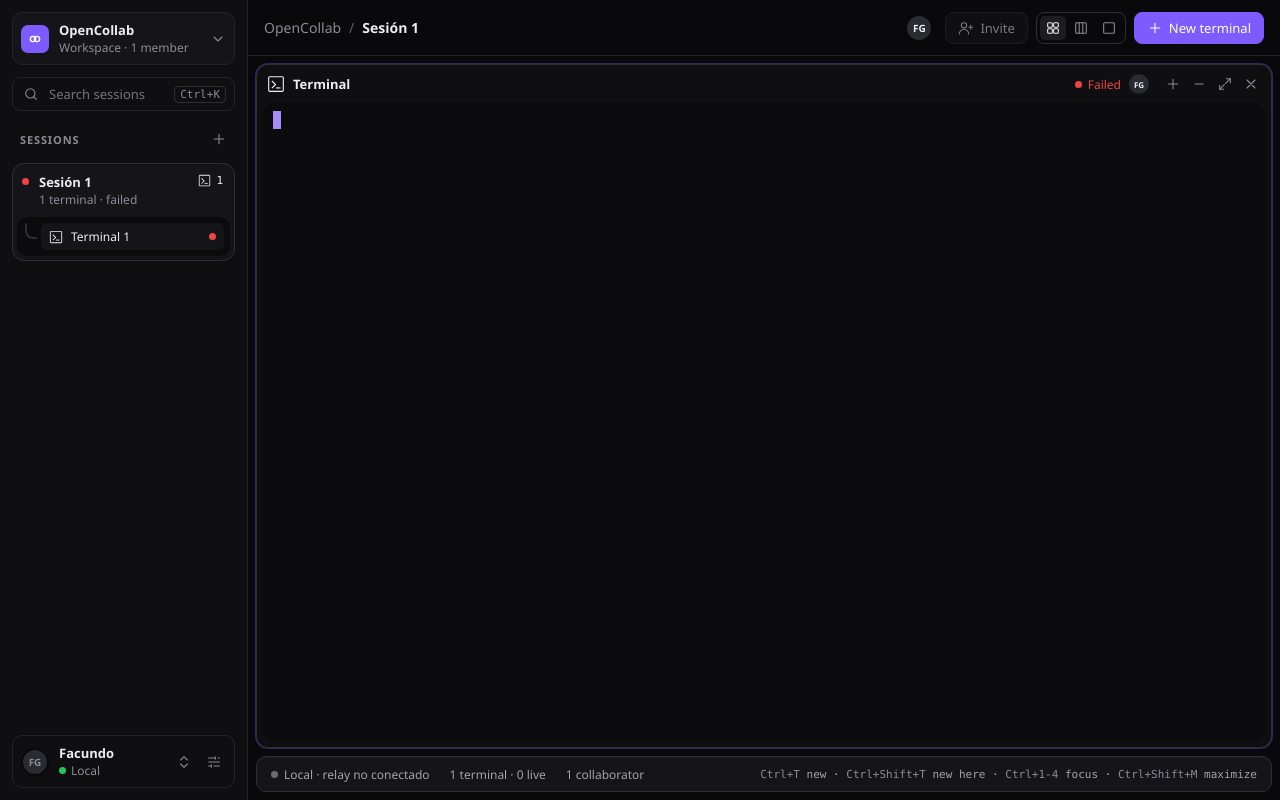
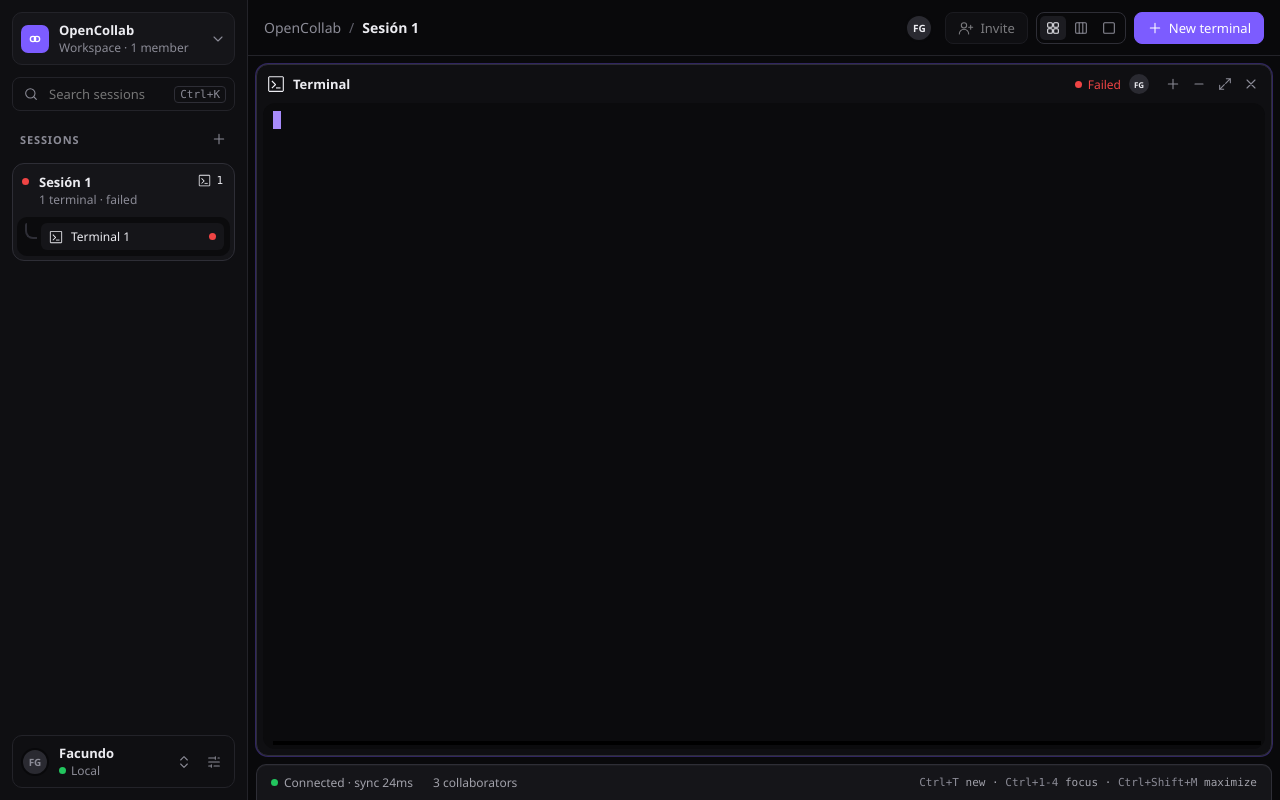
Before and after one commit to facyndev/opencollab, a React (Vite) app in the folder apps/desktop/: page / in a window 1280 px wide. Built offline with nearby package versions, Linux system fonts and the light colour scheme; a web font is replaced by a local one.

Commit message:
feat(desktop): actualizar status bar con estado del relay y pegado al fondo

```diff
--- a/apps/desktop/src/App.tsx
+++ b/apps/desktop/src/App.tsx
@@ -291,7 +291,7 @@
           )}
         </main>
 
-        <StatusBar terminals={totals.terminals} live={totals.live} />
+        <StatusBar />
       </div>
     </div>
   );
--- a/apps/desktop/src/components/StatusBar.tsx
+++ b/apps/desktop/src/components/StatusBar.tsx
@@ -1,19 +1,31 @@
 import { modKey, shiftKey } from "../shortcuts";
 
-type Props = { terminals: number; live: number };
+type Props = {
+  connected?: boolean;
+  syncMs?: number | null;
+  collaborators?: number;
+};
 
-export function StatusBar({ terminals, live }: Props) {
+export function StatusBar({
+  connected = true,
+  syncMs = 24,
+  collaborators = 3,
+}: Props = {}) {
   return (
     <footer className="statusbar">
       <span className="statusbar-item">
-        <span className="dot dot--idle" /> Local · relay no conectado
+        <span className={`dot ${connected ? "dot--connected" : "dot--idle"}`} />
+        {connected ? (
+          <>Connected{syncMs != null ? ` · sync ${syncMs}ms` : ""}</>
+        ) : (
+          "Local · relay no conectado"
+        )}
       </span>
       <span className="statusbar-item">
-        {terminals} terminal{terminals === 1 ? "" : "s"} · {live} live
+        {collaborators} {collaborators === 1 ? "collaborator" : "collaborators"}
       </span>
-      <span className="statusbar-item">1 collaborator</span>
       <span className="statusbar-shortcuts">
-        <kbd>{modKey}T</kbd> new · <kbd>{modKey}{shiftKey}T</kbd> new here · <kbd>{modKey}1-4</kbd> focus · <kbd>{modKey}{shiftKey}M</kbd> maximize
+        <kbd>{modKey}T</kbd> new · <kbd>{modKey}1-4</kbd> focus · <kbd>{modKey}{shiftKey}M</kbd> maximize
       </span>
     </footer>
   );
--- a/apps/desktop/src/styles.css
+++ b/apps/desktop/src/styles.css
@@ -118,8 +118,12 @@
 .dot--starting {
   background: var(--accent-soft);
 }
+.dot--connected,
 .dot--done {
   background: var(--green);
+}
+.dot--idle {
+  background: var(--gray);
 }
 .dot--waiting {
   background: var(--amber);
@@ -973,10 +977,11 @@
   align-items: center;
   gap: 20px;
   height: 36px;
-  margin: 0 8px 8px;
+  margin: 0 8px 0;
   padding: 0 14px;
   border: 1px solid var(--border-strong);
-  border-radius: 10px;
+  border-bottom: 0;
+  border-radius: 10px 10px 0 0;
   /* Barra sólida que se despega del fondo, con un brillo sutil arriba. */
   background: var(--surface-2);
   box-shadow: inset 0 1px 0 rgb(255 255 255 / 0.03);
```
